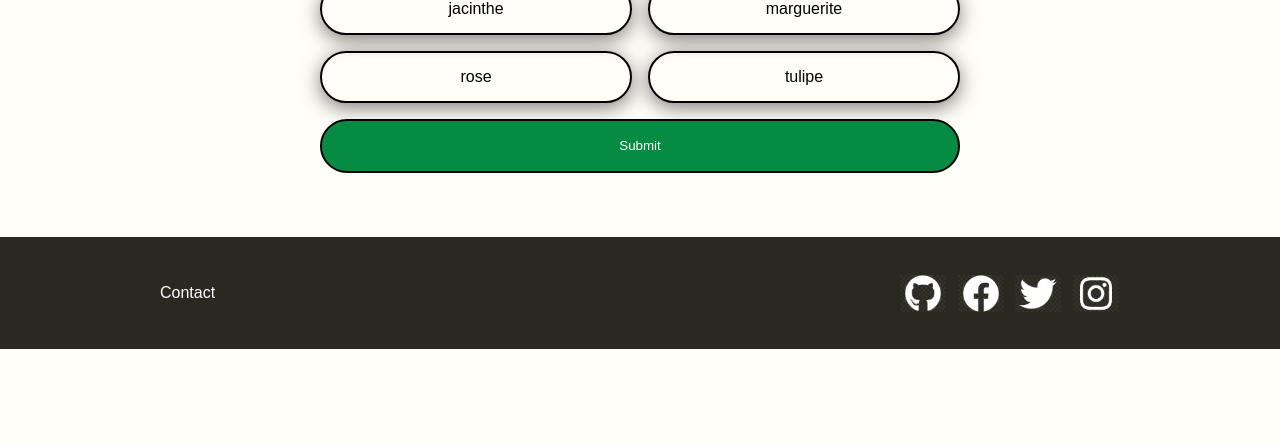
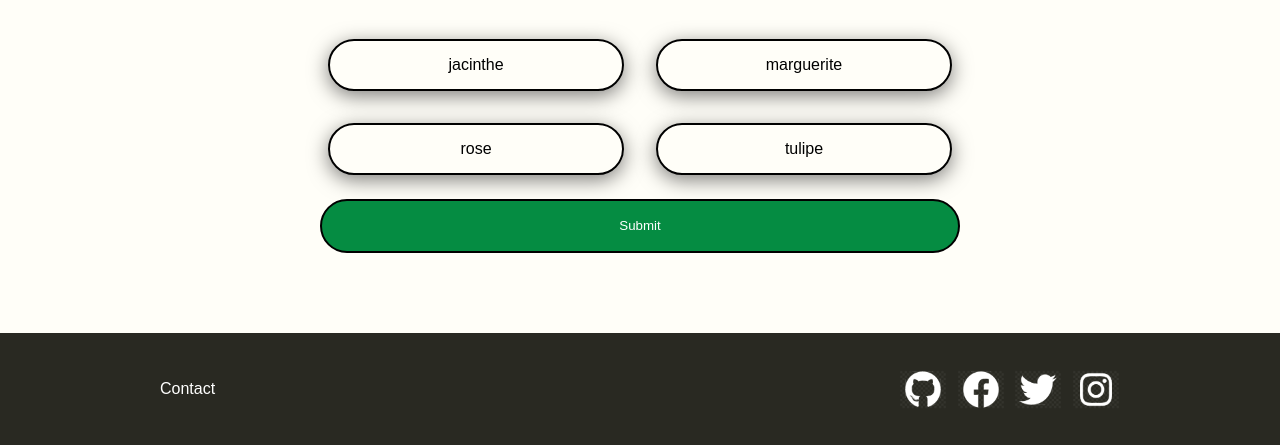
Before and after one commit to Permarole/WhatsThePlant, a PHP site: page / in a window 1280 px wide. Shown: the part 604-1049 px from the top of the page. Before the commit the page ends 953 px from the top, so only its background shows below. Run offline with PHP 8.4, Linux system fonts and the light colour scheme; some web fonts are replaced.

Commit message:
updated margin

```diff
--- a/styles/desktopStyle.css
+++ b/styles/desktopStyle.css
@@ -137,6 +137,10 @@ li {
 	flex-wrap: wrap;
 }
 
+.game__answers__item__text {
+	margin: 0.5em;
+}
+
 .addPlantForm {
 	display: flex;
 	flex-direction: row;
--- a/styles/style.css
+++ b/styles/style.css
@@ -261,7 +261,7 @@ header nav {
 
 .game,
 .addPlant {
-	margin: 1em auto;
+	margin: 5% auto;
 	padding: 0 1rem;
 	flex-grow: 1;
 	display: flex;
@@ -437,7 +437,7 @@ input[type="radio"]:nth-of-type(2) {
 }
 
 .footer {
-	margin-top: 3rem;
+	margin-top: 1rem;
 	padding: 2rem 3rem;
 	background-color: #292922;
 	color: white;
```
